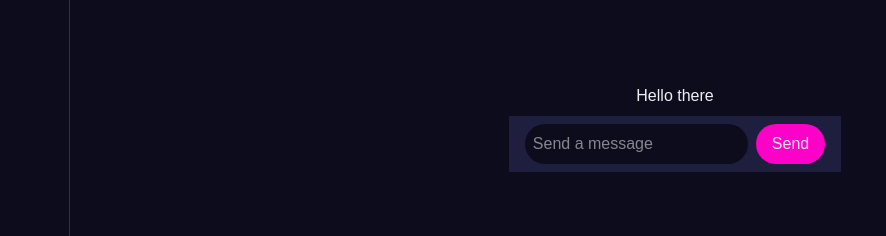
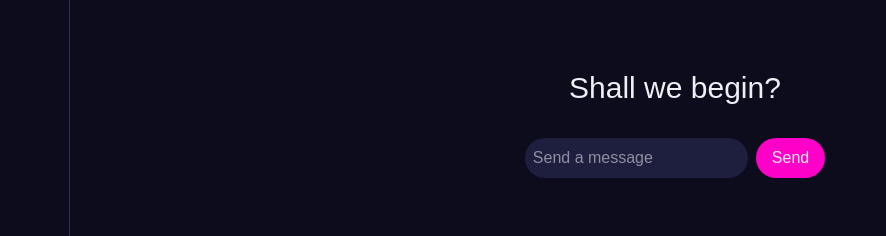
Before and after one commit to yusuf-codes10/whispr, a Vue app in the folder client/: page /chat in a window 1280 px wide. Shown: the part 272-508 px from the top of the page, without its empty margins (0-886 px from the left). Built offline with nearby package versions, Linux system fonts and the light colour scheme; no server answers.

Commit message:
better chatImput styling

```diff
--- a/client/src/components/ChatInput.vue
+++ b/client/src/components/ChatInput.vue
@@ -12,13 +12,13 @@ const sendMessage = () => {
 </script>
 
 <template>
-  <div class="bg-secondary py-2 px-4 flex">
+  <div class="py-2 px-4 flex">
     <input
       v-model="message"
       @keyup.enter="sendMessage"
       placeholder="Send a message"
       type="text"
-      class="flex-1 p-2 rounded-lg bg-background text-white focus:outline-none"
+      class="flex-1 p-2 rounded-lg bg-secondary text-white focus:outline-none"
     />
     <button @click="sendMessage" class="ml-2 px-4 py-2 bg-primary rounded-lg">Send</button>
   </div>
--- a/client/src/views/ChatView.vue
+++ b/client/src/views/ChatView.vue
@@ -37,7 +37,7 @@ watch(
         id="chat-container"
         class="flex-1 overflow-y-auto p-4 space-y-4 flex items-center justify-center flex-col gap-2"
       >
-        Hello there {{ authStore.user?.name }}
+        <p class="text-xl md:text-3xl">Shall we begin? {{ authStore.user?.name }}</p>
         <ChatInput @send="createChat" />
       </div>
     </div>
```
